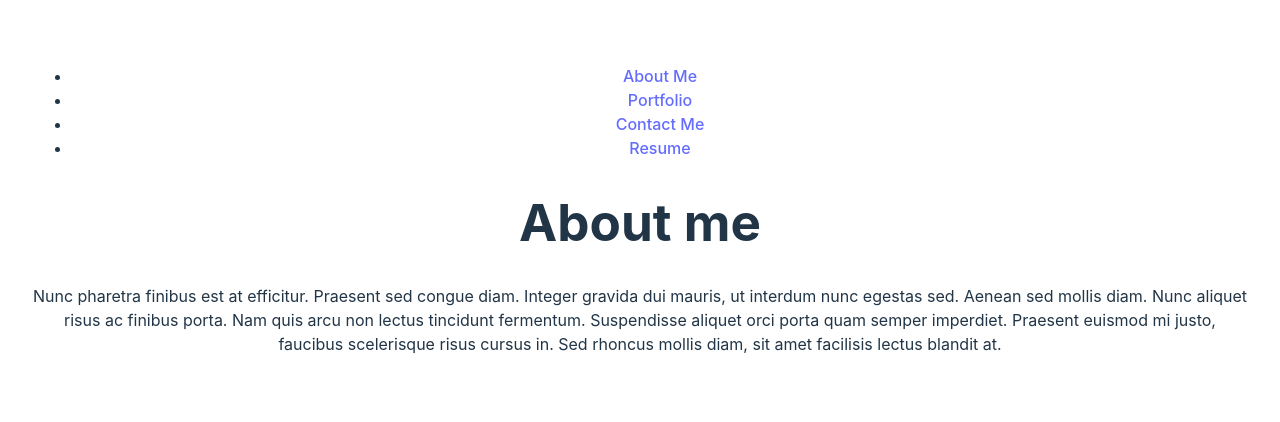
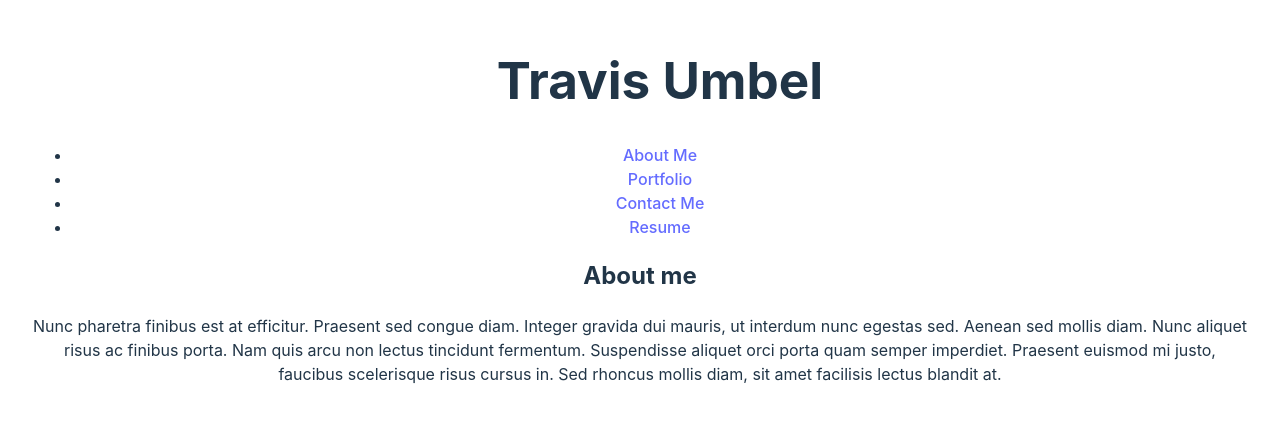
Before and after one commit to Umbelth94/react-portfolio, a React (Vite) app: page / in a window 1280 px wide. Shown: the part 190-612 px from the top of the page. Built offline with nearby package versions, Linux system fonts and the light colour scheme.

Commit message:
style change on headers

```diff
--- a/src/components/NavTabs.jsx
+++ b/src/components/NavTabs.jsx
@@ -5,6 +5,7 @@ function NavTabs() {
 
     return (
         <ul className='nav nav-tabs'>
+            <h1>Travis Umbel</h1>
             <li className='nav-item'>
                 <Link
                     to='/'
--- a/src/pages/About.jsx
+++ b/src/pages/About.jsx
@@ -1,7 +1,7 @@
 export default function About() {
     return (
         <div>
-            <h1>About me</h1>
+            <h2>About me</h2>
             <p>
             Nunc pharetra finibus est at efficitur. Praesent sed congue diam.
         Integer gravida dui mauris, ut interdum nunc egestas sed. Aenean sed
--- a/src/pages/Contact.jsx
+++ b/src/pages/Contact.jsx
@@ -1,7 +1,7 @@
 export default function Contact() {
     return (
         <div>
-            <h1>Contact Me</h1>
+            <h2>Contact Me</h2>
             <p>
             This is where all of my contact information will go, including my Email, Github, LinkedIn profile, and phone number.
             </p>
```
